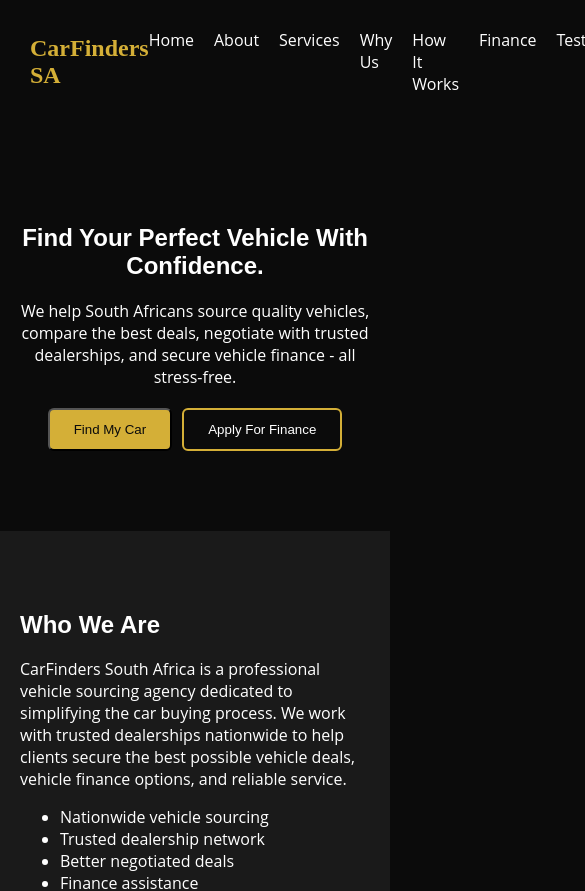
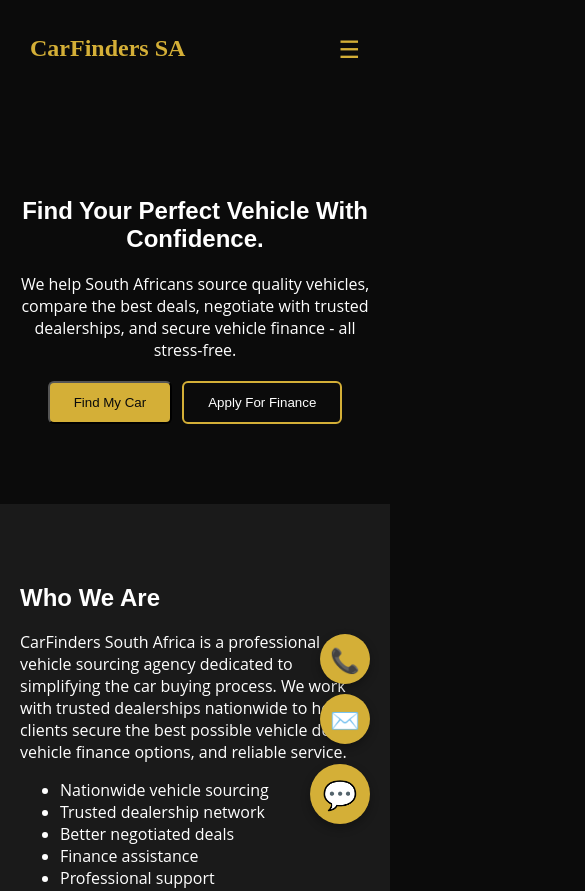
Before and after one commit to MphoJr/Carfinders-sa, a React (Create React App) app: page / in a window 390 px wide. Shown: the top 891 px of the page, 585 px wide, since content can reach past the window. Built offline with nearby package versions, Linux system fonts and the light colour scheme.

Commit message:
Add WhatsAppButton and ContactBar components; enhance Navbar with responsive design

```diff
--- a/src/App.js
+++ b/src/App.js
@@ -8,6 +8,9 @@
 import Testimonials from "./components/Testimonials";
 import Contact from "./components/Contact";
 import Footer from "./components/Footer";
+import WhatsAppButton from "./components/WhatsAppButton";
+import ContactBar from "./components/ContactBar";
+
 import "./styles/global.css";
 
 function App() {
@@ -23,6 +26,8 @@
       <Testimonials />
       <Contact />
       <Footer />
+      <WhatsAppButton />
+      <ContactBar />
     </>
   );
 }
--- /dev/null
+++ b/src/components/ContactBar.jsx
@@ -0,0 +1,12 @@
+export default function ContactBar() {
+  return (
+    <div className="contact-bar">
+      <a href="tel:0681593340" className="contact-btn">
+        📞
+      </a>
+      <a href="mailto:carfinderssa@gmail.com" className="contact-btn">
+        ✉️
+      </a>
+    </div>
+  );
+}
--- a/src/components/Navbar.jsx
+++ b/src/components/Navbar.jsx
@@ -1,6 +1,9 @@
+import { useState } from "react";
 import { Link } from "react-scroll";
 
 export default function Navbar() {
+  const [isOpen, setIsOpen] = useState(false);
+
   return (
     <nav
       style={{
@@ -17,69 +20,40 @@
       <h2 style={{ color: "var(--gold)", fontFamily: "Montserrat" }}>
         CarFinders SA
       </h2>
-      <div style={{ display: "flex", gap: "20px" }}>
-        <Link
-          to="hero"
-          smooth={true}
-          duration={500}
-          style={{ cursor: "pointer", color: "var(--white)" }}
-        >
+
+      {/* Hamburger Icon */}
+      <div
+        onClick={() => setIsOpen(!isOpen)}
+        style={{ cursor: "pointer", display: "block", color: "var(--gold)" }}
+        className="hamburger"
+      >
+        ☰
+      </div>
+
+      {/* Menu Links */}
+      <div className={`nav-links ${isOpen ? "open" : ""}`}>
+        <Link to="hero" smooth={true} duration={500}>
           Home
         </Link>
-        <Link
-          to="about"
-          smooth={true}
-          duration={500}
-          style={{ cursor: "pointer", color: "var(--white)" }}
-        >
+        <Link to="about" smooth={true} duration={500}>
           About
         </Link>
-        <Link
-          to="services"
-          smooth={true}
-          duration={500}
-          style={{ cursor: "pointer", color: "var(--white)" }}
-        >
+        <Link to="services" smooth={true} duration={500}>
           Services
         </Link>
-        <Link
-          to="whychooseus"
-          smooth={true}
-          duration={500}
-          style={{ cursor: "pointer", color: "var(--white)" }}
-        >
+        <Link to="whychooseus" smooth={true} duration={500}>
           Why Us
         </Link>
-        <Link
-          to="howitworks"
-          smooth={true}
-          duration={500}
-          style={{ cursor: "pointer", color: "var(--white)" }}
-        >
+        <Link to="howitworks" smooth={true} duration={500}>
           How It Works
         </Link>
-        <Link
-          to="finance"
-          smooth={true}
-          duration={500}
-          style={{ cursor: "pointer", color: "var(--white)" }}
-        >
+        <Link to="finance" smooth={true} duration={500}>
           Finance
         </Link>
-        <Link
-          to="testimonials"
-          smooth={true}
-          duration={500}
-          style={{ cursor: "pointer", color: "var(--white)" }}
-        >
+        <Link to="testimonials" smooth={true} duration={500}>
           Testimonials
         </Link>
-        <Link
-          to="contact"
-          smooth={true}
-          duration={500}
-          style={{ cursor: "pointer", color: "var(--white)" }}
-        >
+        <Link to="contact" smooth={true} duration={500}>
           Contact
         </Link>
       </div>
--- /dev/null
+++ b/src/components/WhatsAppButton.jsx
@@ -0,0 +1,12 @@
+export default function WhatsAppButton() {
+  return (
+    <a
+      href="https://wa.me/27681593340" // WhatsApp link with your number
+      target="_blank"
+      rel="noopener noreferrer"
+      className="whatsapp-button"
+    >
+      💬
+    </a>
+  );
+}
--- a/src/styles/global.css
+++ b/src/styles/global.css
@@ -45,3 +45,99 @@
   background: var(--gold);
   color: var(--black);
 }
+
+.nav-links {
+  display: flex;
+  gap: 20px;
+}
+
+.nav-links a {
+  color: var(--white);
+  cursor: pointer;
+  text-decoration: none;
+}
+
+.hamburger {
+  display: none;
+  font-size: 24px;
+}
+
+@media (max-width: 768px) {
+  .hamburger {
+    display: block;
+  }
+
+  .nav-links {
+    display: none;
+    flex-direction: column;
+    background: var(--charcoal);
+    position: absolute;
+    top: 60px;
+    right: 0;
+    width: 200px;
+    padding: 20px;
+    border-radius: 8px;
+  }
+
+  .nav-links.open {
+    display: flex;
+  }
+
+  .nav-links a {
+    padding: 10px 0;
+    border-bottom: 1px solid var(--gold);
+  }
+}
+
+.whatsapp-button {
+  position: fixed;
+  bottom: 20px;
+  right: 20px;
+  background: var(--gold);
+  color: var(--black);
+  font-size: 28px;
+  border-radius: 50%;
+  width: 60px;
+  height: 60px;
+  display: flex;
+  align-items: center;
+  justify-content: center;
+  text-decoration: none;
+  box-shadow: 0 4px 10px rgba(0, 0, 0, 0.3);
+  transition: 0.3s;
+  z-index: 2000;
+}
+
+.whatsapp-button:hover {
+  background: var(--soft-gold);
+  transform: scale(1.1);
+}
+.contact-bar {
+  position: fixed;
+  bottom: 100px; /* sits above WhatsApp button */
+  right: 20px;
+  display: flex;
+  flex-direction: column;
+  gap: 10px;
+  z-index: 2000;
+}
+
+.contact-btn {
+  background: var(--gold);
+  color: var(--black);
+  font-size: 24px;
+  border-radius: 50%;
+  width: 50px;
+  height: 50px;
+  display: flex;
+  align-items: center;
+  justify-content: center;
+  text-decoration: none;
+  box-shadow: 0 4px 10px rgba(0, 0, 0, 0.3);
+  transition: 0.3s;
+}
+
+.contact-btn:hover {
+  background: var(--soft-gold);
+  transform: scale(1.1);
+}
```
